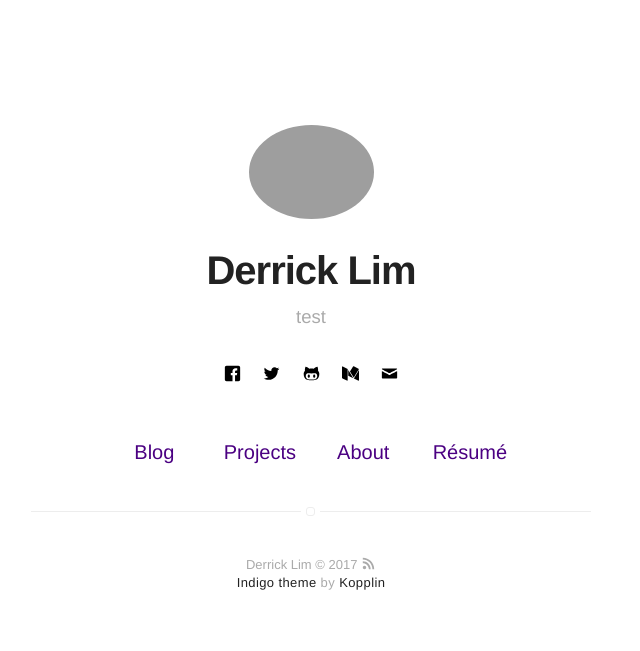
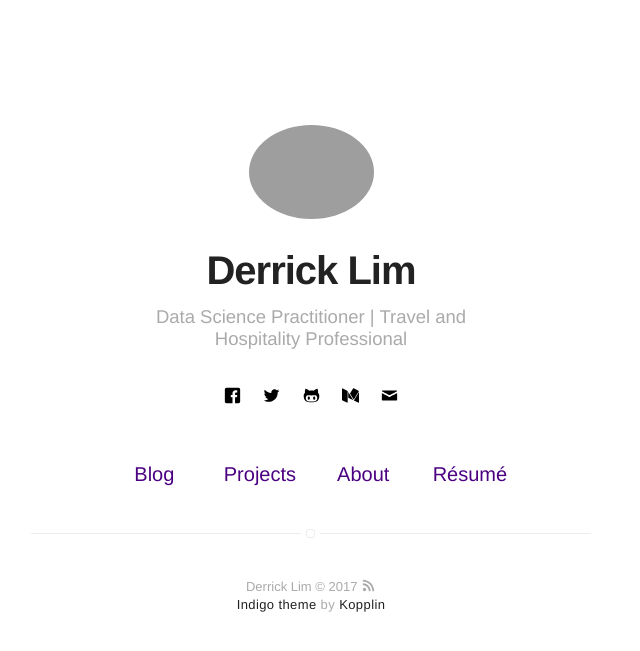
Before and after one commit to d-lim/d-lim.github.io, a Jekyll site: the page built from index.html, in a window 1280 px wide. Shown: the top 651 px of the page, without its empty margins (329-969 px from the left). Built offline with Jekyll 4.4.1, drawn with Linux system fonts in a browser that asks for light colours.

Commit message:
edited bio

```diff
--- a/_config.yml
+++ b/_config.yml
@@ -1,9 +1,9 @@
 # main text of home
 name: Derrick Lim
-bio: test
+bio: Data Science Practitioner | Travel and Hospitality Professional
 
 # twitter summary info
-description: Data Science Practitioner | Travel and Hospitality Professional
+description: A blog about technology and stuff related
 
 # if it's an external image, update below for true
 # better with square images
```
